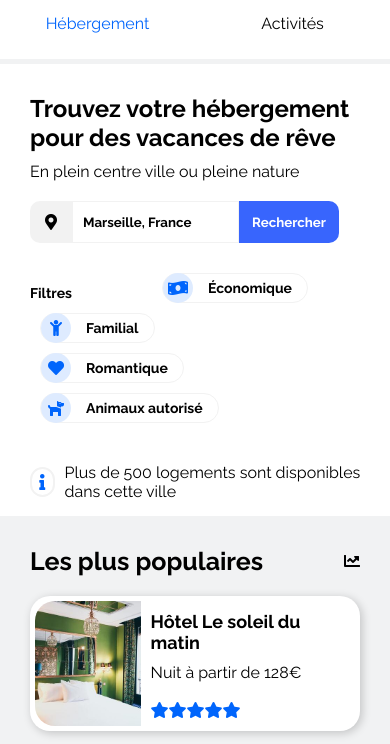
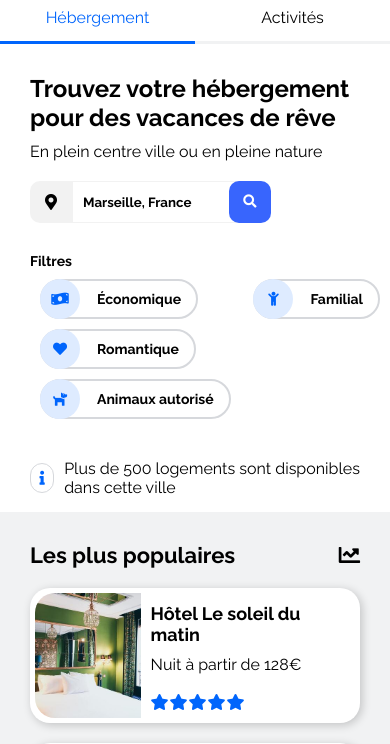
Before and after one commit to Alexandre91300/AlexandreLemas_2_30122020, a plain HTML site: page index.html in a window 390 px wide. Shown: the part 91-835 px from the top of the page. Drawn offline with Linux system fonts and the light colour scheme.

Commit message:
Correction bugs responsive et inattentions

```diff
--- a/index.html
+++ b/index.html
@@ -14,16 +14,12 @@
     <!--HEADER-->
     <header>
         <img src="images/logo/Reservia.svg" alt="Logo de Reservia">
-        <nav>
+        <nav class="header-nav">
             <a href="#hebergement-section" class="header-link nav-hebergement this-page">Hébergement</a>
             <a href="#activite-section" class="header-link nav-activité">Activités</a>
             <a href="#" class="header-link " id="inscription">S'inscrire</a>
         </nav>
     </header>
-    <nav class="second-nav">
-        <a href="#hebergement-section" class="header-link this-page">Hébergement</a>
-        <a href="#activite-section" class="header-link">Activités</a>
-    </nav>
 
 
     <!--_______________________SECTION 1 | Filtre_______________________ -->
@@ -31,39 +27,41 @@
         <!--Title-->
         <h1 class="filtre-title">Trouvez votre hébergement pour des vacances de rêve</h1>
         <!--Subtitle-->
-        <p class="filtre-subtitle">En plein centre ville ou pleine nature</p>
+        <p class="filtre-subtitle">En plein centre ville ou en pleine nature</p>
         <!--Input TEXTE-->
         <form class="filtre-search">
             <div class="inp-icon">
                 <i class="fas fa-map-marker-alt"></i>
             </div>
             <input class="search-inp" type="text" value="Marseille, France">
-            <button class="filtre-search-btn" type="submit">Rechercher</button>
+            <button class="filtre-search-btn" type="submit"><span>Rechercher</span>
+                <i class="fas fa-search"></i>
+            </button>
         </form>
         <!--Filtre-->
         <div class="filtre-container">
-            <p>Filtres</p>
+            <p id="filtre-ctn-txt">Filtres</p>
             <div class="filtre-box">
                 <div class="filtre-icon">
-                    <i class="fas fa-money-bill-wave"></i>
+                    <i class="fas fa-money-bill-wave fa-sm"></i>
                 </div>
                 <p class="filtre-box-txt">Économique</p>
             </div>
             <div class="filtre-box">
                 <div class="filtre-icon">
-                    <i class="fas fa-child"></i>
+                    <i class="fas fa-child fa-sm"></i>
                 </div>
                 <p class="filtre-box-txt">Familial</p>
             </div>
             <div class="filtre-box">
                 <div class="filtre-icon">
-                    <i class="fas fa-heart"></i>
+                    <i class="fas fa-heart fa-sm"></i>
                 </div>
                 <p class="filtre-box-txt">Romantique</p>
             </div>
             <div class="filtre-box">
                 <div class="filtre-icon">
-                    <i class="fas fa-dog"></i>
+                    <i class="fas fa-dog fa-sm"></i>
                 </div>
                 <p class="filtre-box-txt">Animaux autorisé</p>
             </div>
@@ -71,7 +69,7 @@
         <!--Info-->
         <div class="info">
             <div>
-                <i class="fas fa-info"></i>
+                <i class="fas fa-info fa-sm"></i>
             </div>
             <p class="info-txt">Plus de 500 logements sont disponibles dans cette ville</p>
         </div>
@@ -84,7 +82,6 @@
             <h2 class="hebergement-title">Hébergements à Marseille</h2>
             <!--Grid-->
             <div class="hebergement-grid">
-                <!--Boxs-->
                 <!--Box 1-->
                 <div class="hebergement-box">
                     <img src="images/hebergements/4_small/auberge-cannebiere.jpg" class="hebergement-box-img"
@@ -182,7 +179,6 @@
                     </div>
                 </div>
             </div>
-
             <h2 class="plus">Afficher plus</h2>
         </section>
 
@@ -191,7 +187,7 @@
         <section class="pop_section">
             <div class="pop-title-ctn">
                 <h2 class="pop-title">Les plus populaires</h2>
-                <i class="fas fa-chart-line"></i>
+                <i class="fas fa-chart-line fa-lg"></i>
             </div>
             <div class="pop-container">
                 <!--Box 1-->
@@ -209,7 +205,6 @@
                             <i class="fas fa-star star-true"></i>
                         </div>
                     </div>
-
                 </div>
                 <!--Box 2-->
                 <div class="pop-box">
@@ -226,7 +221,6 @@
                             <i class="fas fa-star"></i>
                         </div>
                     </div>
-
                 </div>
                 <!--Box 3-->
                 <div class="pop-box">
--- a/style.css
+++ b/style.css
@@ -48,9 +48,7 @@ header {
     font-weight: bold;
 }
 
-.second-nav {
-    display: none;
-}
+
 
 /* ___________________________________________SECTION 1 | FILTRE ___________________________________________ */
 
@@ -70,6 +68,7 @@ header {
 
 .filtre-title {
     margin-bottom: 10px;
+    margin: 0 10px 10px 0;
 }
 
 
@@ -114,6 +113,9 @@ header {
 
 }
 
+.filtre-search-btn>i {
+    display: none;
+}
 
 /*Filtre*/
 
@@ -133,11 +135,11 @@ header {
 
 .filtre-box {
     border-radius: 100px;
-    height: 30px;
+    height: 40px;
     display: flex;
     align-items: center;
     justify-content: center;
-    border: 1px solid #F2F2F2;
+    border: 2px solid #d6d8dc;
     cursor: pointer;
     font-weight: bold;
     transition: 0.5s;
@@ -167,13 +169,15 @@ header {
 }
 
 .filtre-icon {
-    width: 30px;
-    height: 30px;
+    width: 40px;
+    height: 40px;
     border-radius: 100px;
     background-color: #DEEBFF;
     display: flex;
     align-items: center;
     justify-content: center;
+    position: relative;
+    left: -2px;
 }
 
 .filtre-icon>i {
@@ -201,7 +205,7 @@ header {
     justify-content: center;
     width: 30px;
     height: 30px;
-    border: 2px solid #F2F2F2;
+    border: 1px solid #d6d8dc;
     border-radius: 100px;
     margin-right: 10px;
 
@@ -233,6 +237,8 @@ header {
     display: flex;
     flex-direction: column;
     width: 100%;
+    min-height: 551px;
+
 }
 
 /*Grille*/
@@ -261,7 +267,7 @@ header {
     background-color: #fff;
     border-radius: 20px;
     padding: 5px;
-    box-shadow: 2px 2px 10px rgba(0, 0, 0, .2);
+    box-shadow: 1px 5px 10px rgba(0, 0, 0, .2);
     width: 100%;
     display: flex;
     align-items: flex-start;
@@ -307,6 +313,7 @@ header {
 
 .star-note>i {
     color: #d6d8dc;
+    margin-right: 1px;
 }
 
 /* La classe .star-true s'insère dans les icones de notation en forme d'étoile*/
@@ -356,9 +363,8 @@ header {
 /*Container*/
 
 .pop-container {
-    display: flex;
-    align-items: center;
-    justify-content: space-between;
+    display: grid;
+    grid-gap: 20px;
     margin-top: 20px;
 }
 
@@ -372,13 +378,9 @@ header {
     display: flex;
     align-items: center;
     justify-content: space-between;
-    box-shadow: 2px 2px 10px rgba(0, 0, 0, .2);
+    box-shadow: 1px 5px 10px rgba(0, 0, 0, .2);
 }
 
-.pop-container {
-    display: grid;
-    grid-gap: 20px;
-}
 
 .box-img {
     width: 33%;
@@ -418,9 +420,10 @@ header {
 
 }
 
-.activite-title {
+#activite-title {
     font-size: 25px;
     font-weight: bold;
+    width: 100%;
 }
 
 /*Grid container*/
@@ -437,7 +440,7 @@ header {
 /*Box propriétés*/
 
 .activite-box {
-    box-shadow: 5px 5px 10px rgba(0, 0, 0, .2);
+    box-shadow: 1px 5px 10px rgba(0, 0, 0, .2);
     border-radius: 20px;
     display: flex;
     align-items: center;
@@ -548,34 +551,54 @@ footer {
 @media screen and (max-width: 990px) {
 
     /*Header*/
-
-    /*Nav*/
-    .nav-activité,
-    .nav-hebergement {
-        display: none;
+    header {
+        flex-direction: column;
+        padding: 30px 0;
+        align-items: flex-start;
     }
 
-    /*.second-nav est la navigation version tablette et mobile*/
-    .second-nav {
+    header>img {
+        margin-left: 30px;
+    }
+
+    .header-link {
+        margin: 0;
+    }
+
+    .header-nav {
+        display: flex;
+        width: 100%;
+        margin-top: 10px;
+    }
+
+    .header-nav :nth-child(1) {
+        order: 2 !important;
+        width: 50%;
+        height: 50px;
         display: flex;
         align-items: center;
-        justify-content: space-around;
-        width: 100%;
-        height: 50px;
-        margin-bottom: 30px;
+        justify-content: center;
     }
 
-    .second-nav>a {
-        width: 100%;
-        height: 100%;
-        text-align: center;
-        margin: 0;
-        border-bottom: 5px solid #f1f2f3;
-        vertical-align: middle;
+    .header-nav :nth-child(2) {
+        order: 3 !important;
+        width: 50%;
+        border-bottom: 3px solid #f1f2f3;
+        height: 50px;
+        display: flex;
+        align-items: center;
+        justify-content: center;
     }
 
+    .header-nav :nth-child(3) {
+        position: absolute;
+        right: 30px;
+        top: 43px;
+    }
+
+
     .this-page {
-        border-bottom: 5px solid #0065FC;
+        border-bottom: 3px solid #0065FC;
     }
 
 
@@ -587,7 +610,7 @@ footer {
 
     .filtre-container {
         flex-wrap: wrap;
-        width: 80%;
+        width: 100%;
         height: auto;
     }
 
@@ -605,16 +628,24 @@ footer {
         display: flex;
         flex-direction: column;
         width: 100%;
+        align-items: center;
     }
 
     .hebergement-grid {
         display: grid;
-        grid-template-columns: repeat(3, minmax(33%, 180px));
+        grid-template-columns: repeat(3, minmax(33%, 100%));
         margin-bottom: 20px;
         margin-left: 12px;
         grid-gap: 20px;
         margin-right: 10px;
         justify-content: center;
+        width: 100%;
+    }
+
+    .plus,
+    .hebergement-title {
+        width: 100%;
+        text-align: start;
     }
 
     /*Populaire*/
@@ -629,11 +660,19 @@ footer {
         height: 551px;
     }
 
+    .pop-container {
+        display: flex;
+        align-items: center;
+        justify-content: space-between;
+        flex-direction: column;
+    }
+
     .pop-box {
         background-color: #fff;
         border-radius: 20px;
         padding: 5px;
         width: 100%;
+        min-width: 275px;
         height: 135px;
         display: flex;
         align-items: center;
@@ -658,6 +697,7 @@ footer {
         justify-content: center;
         flex-direction: column;
         height: auto;
+        width: 100%;
 
     }
 
@@ -693,7 +733,29 @@ footer {
 
 /* ___________________________________________MOBILE < 768PX ___________________________________________ */
 
-@media screen and (max-width: 990px) {
+@media screen and (max-width: 768px) {
+
+    /*Filtre*/
+    #filtre-ctn-txt {
+        width: 100%;
+        margin-bottom: 10px;
+    }
+
+    .filtre-search-btn {
+        width: 42px;
+        border-radius: 10px;
+        position: relative;
+        left: -10px;
+    }
+
+    .filtre-search-btn>i {
+        display: block;
+    }
+
+    .filtre-search-btn>span {
+        display: none;
+    }
+
 
     /*Hébergement*/
     .hebergement-grid {
@@ -711,14 +773,42 @@ footer {
         height: 200px;
     }
 
+    .hebergement-section {
+        background-color: #fff;
+    }
+
+    .hebergement-title {
+        font-size: 22px;
+    }
+
+    /*Populaire*/
+
+    .pop-title {
+        font-size: 22px;
+    }
+
+    /*Activité*/
+
+    #activite-title {
+        font-size: 22px;
+    }
+
     /*Footer*/
     footer {
         justify-content: space-between;
         flex-direction: column;
+        padding-bottom: 0;
     }
 
     .footer-para {
+        margin-bottom: 30px;
+    }
+
+    .footer-para-title {
         margin-bottom: 20px;
     }
 
+    .footer-para>p {
+        margin-bottom: 15px;
+    }
 }
```
